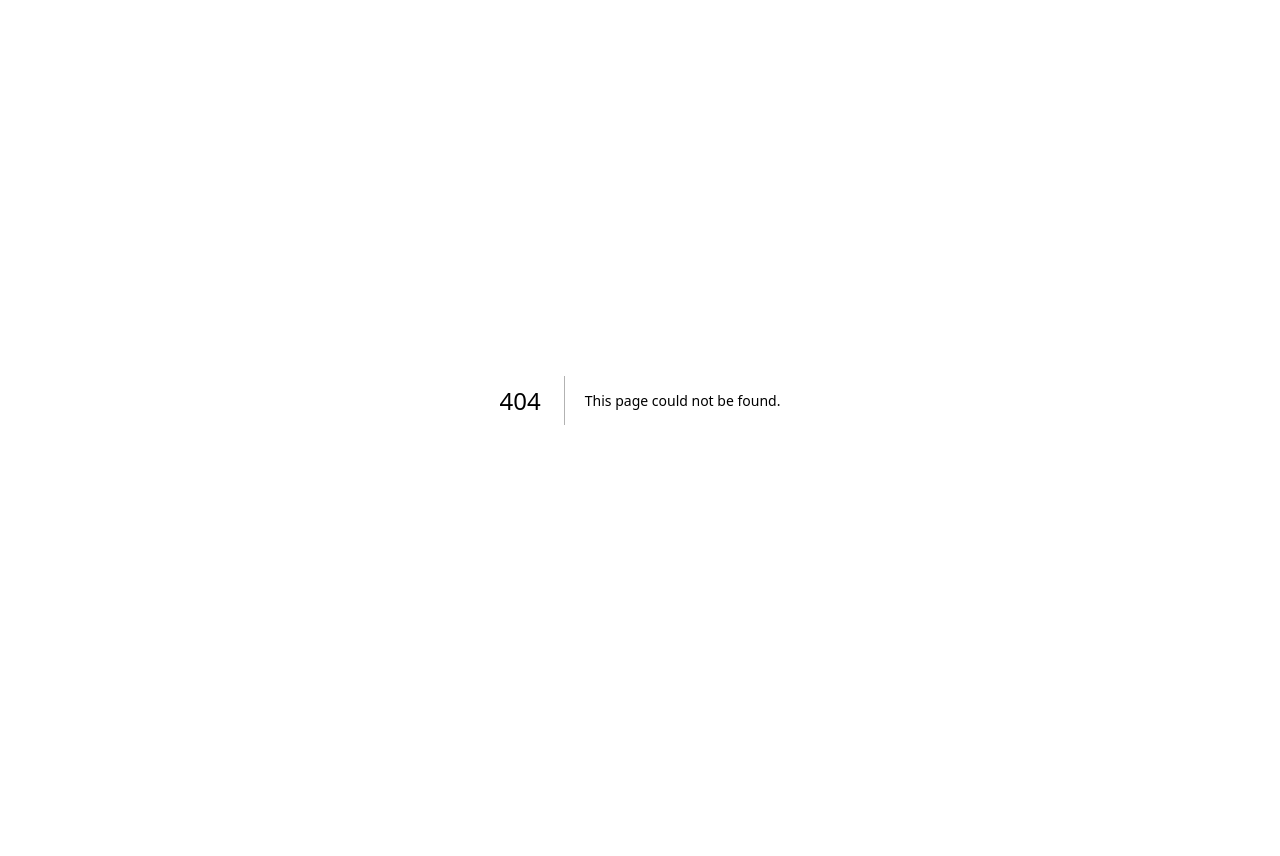
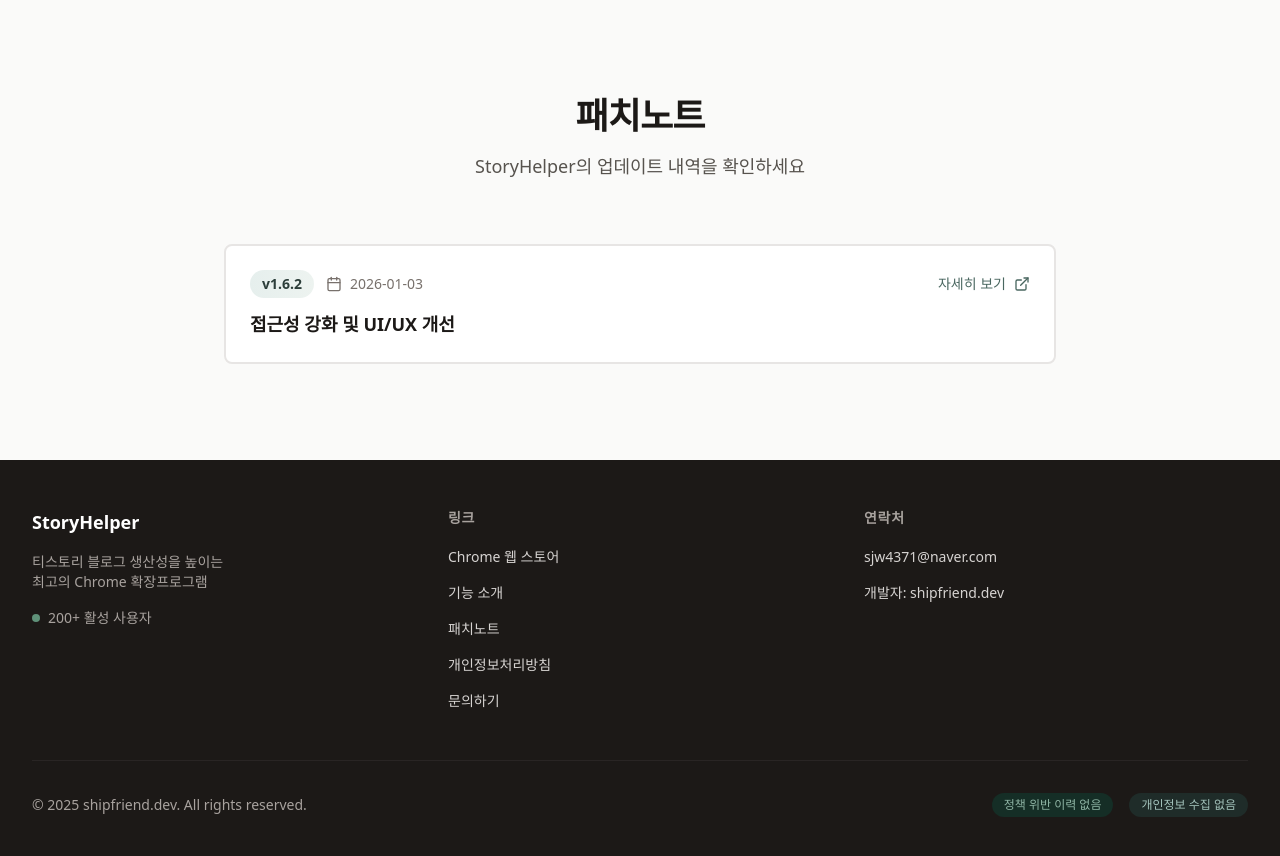
Before and after one commit to ShipFriend0516/storyhelper-web, a Next.js app: page /patch-notes in a window 1280 px wide. Before the commit this address had no page. Shown: the top 856 px of the page. Before the commit the page ends 800 px from the top, so only its background shows below. Built offline with nearby package versions, Linux system fonts and the light colour scheme; no server answers.

Commit message:
feat: add Patch Notes page and link in footer

```diff
--- /dev/null
+++ b/src/app/patch-notes/page.tsx
@@ -0,0 +1,11 @@
+import PatchNotesSection from "@/components/PatchNotesSection";
+import Footer from "@/components/Footer";
+
+export default function PatchNotesPage() {
+  return (
+    <main className="min-h-screen">
+      <PatchNotesSection />
+      <Footer />
+    </main>
+  );
+}
--- a/src/components/Footer.tsx
+++ b/src/components/Footer.tsx
@@ -48,6 +48,14 @@
                   className="text-sm text-gray-300 transition-colors hover:text-white"
                 >
                   기능 소개
+                </a>
+              </li>
+              <li>
+                <a
+                  href="/patch-notes"
+                  className="text-sm text-gray-300 transition-colors hover:text-white"
+                >
+                  패치노트
                 </a>
               </li>
               <li>
--- /dev/null
+++ b/src/components/PatchNotesSection.tsx
@@ -0,0 +1,77 @@
+"use client";
+
+import { Calendar, ExternalLink } from "lucide-react";
+
+interface PatchNote {
+  version: string;
+  date: string;
+  title: string;
+  blogUrl: string;
+}
+
+const patchNotes: PatchNote[] = [
+  {
+    version: "1.6.2",
+    date: "2026-01-03",
+    title: "접근성 강화 및 UI/UX 개선",
+    blogUrl:
+      "https://shipfriend.dev/posts/storyhelper-v1-6-2-%ED%8C%A8%EC%B9%98%EB%85%B8%ED%8A%B8",
+  },
+  // 추가 패치노트를 여기에 작성하세요
+];
+
+export default function PatchNotesSection() {
+  return (
+    <section className="bg-gray-50 py-20 md:py-24">
+      <div className="mx-auto max-w-4xl px-6 lg:px-8">
+        <div className="mb-16 text-center">
+          <h2 className="mb-4 text-3xl font-bold tracking-tight text-gray-900 sm:text-4xl">
+            패치노트
+          </h2>
+          <p className="text-lg text-gray-600">
+            StoryHelper의 업데이트 내역을 확인하세요
+          </p>
+        </div>
+
+        <div className="space-y-6">
+          {patchNotes.map((note, index) => (
+            <a
+              key={index}
+              href={note.blogUrl}
+              target="_blank"
+              rel="noopener noreferrer"
+              className="block overflow-hidden rounded-lg border-2 border-gray-200 bg-white transition-all hover:border-sage-300 hover:shadow-lg"
+            >
+              <div className="p-6">
+                <div className="mb-3 flex flex-col gap-3 sm:flex-row sm:items-center sm:justify-between">
+                  <div className="flex items-center gap-3">
+                    <span className="inline-flex items-center rounded-full bg-gradient-to-r from-sage-100 to-mint-100 px-3 py-1 text-sm font-semibold text-sage-800">
+                      v{note.version}
+                    </span>
+                    <div className="flex items-center gap-2 text-sm text-gray-500">
+                      <Calendar className="h-4 w-4" />
+                      <span>{note.date}</span>
+                    </div>
+                  </div>
+                  <div className="flex items-center gap-2 text-sage-600">
+                    <span className="text-sm font-medium">자세히 보기</span>
+                    <ExternalLink className="h-4 w-4" />
+                  </div>
+                </div>
+                <h3 className="text-lg font-semibold text-gray-900">
+                  {note.title}
+                </h3>
+              </div>
+            </a>
+          ))}
+        </div>
+
+        {patchNotes.length === 0 && (
+          <div className="rounded-lg border-2 border-dashed border-gray-300 bg-white p-12 text-center">
+            <p className="text-gray-500">아직 패치노트가 없습니다.</p>
+          </div>
+        )}
+      </div>
+    </section>
+  );
+}
```
